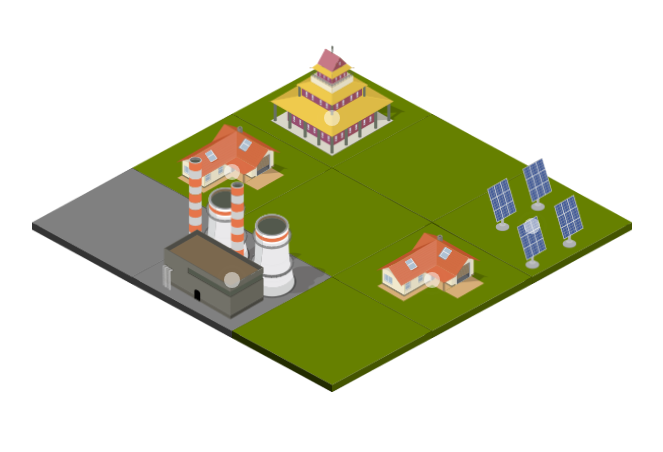
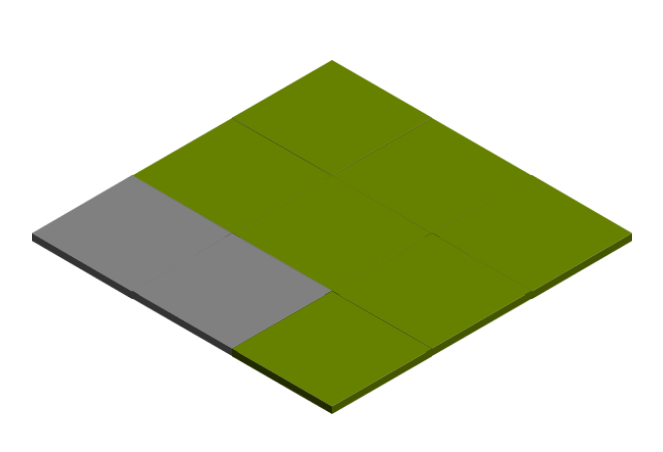
Before and after one commit to dhammafarer/exhibition-vue, a Vue app: page / in a window 1280 px wide. Shown: the top 452 px of the page, without its empty margins (68-731 px from the left). Built offline with nearby package versions, Linux system fonts and the light colour scheme.

Commit message:
refactor ground

```diff
--- a/src/App.vue
+++ b/src/App.vue
@@ -2,38 +2,13 @@
   <div id="app">
 
     <div class="graphic">
-      <div class="grid">
-        <div class="row" v-for="(row, rowIndex) in grid" :style="rowPosition(rowIndex)">
-          <div class="tile" v-for="(tile, tileIndex) in row" :style="tileStyles(tileIndex)">
-            <img class="grid-tile" :src="tiles['zero']"/>
-          </div>
+
+      <div v-if="true" class="ground">
+        <div class="tile" v-for="tile in ground" :style="groundTileStyles(tile.pos)">
+          <img class="ground-tile" :src="tiles[tile.type]"/>
         </div>
       </div>
 
-      <div class="ground">
-        <div class="row" v-for="(row, rowIndex) in grid" :style="rowPosition(rowIndex)">
-          <div class="tile" v-for="(tile, tileIndex) in row" :style="tileStyles(tileIndex)">
-            <img class="grid-tile" :src="tiles[tile]"/>
-          </div>
-        </div>
-      </div>
-
-      <div class="structures">
-        <div class="row" v-for="(row, rowIndex) in objects" :style="rowPosition(rowIndex)">
-          <div v-if="tile" class="tile" v-for="(tile, tileIndex) in row" :style="structureStyles(tileIndex)">
-            <img class="structure-tile" :src="tiles[tile]"/>
-          </div>
-        </div>
-      </div>
-
-      <div class="markers">
-        <div class="row" v-for="(row, rowIndex) in objects" :style="rowPosition(rowIndex)">
-          <div v-if="tile" class="tile" v-for="(tile, tileIndex) in row" :style="tileStyles(tileIndex)">
-            <div class="dot-background"></div>
-            <div class="dot" :type="tile" @click="showTooltip"></div>
-          </div>
-        </div>
-      </div>
     </div>
 
     <tooltip v-show="displayTooltip" @hideTooltip="hideTooltip" :content="tooltipContent"></tooltip>
@@ -55,13 +30,13 @@ export default {
       tileRatio: 1.7345,
       tileWidth: 200,
       offset: 0.94,
-      grid: [
+      groundMap: [
         ['grass', 'grass', 'grass'],
         ['grass', 'grass', 'grass'],
         ['stone', 'stone', 'grass']
 
       ],
-      objects: [
+      objectsMap: [
         ['temple', null, 'solar'],
         ['house', null, 'house'],
         [null, 'factory', null]
@@ -80,35 +55,23 @@ export default {
   computed: {
     tileHeight () {
       return (this.tileWidth / this.tileRatio)
+    },
+    ground () {
+      return this.groundMap
+        .map((row, y) => row
+          .map((el, x) => {
+            return {type: el, pos: [x, y]}
+          })
+        )
+        .reduce((a, b) => a.concat(b), [])
     }
   },
   methods: {
-    rowPosition (i) {
+    groundTileStyles ([x, y]) {
       return {
-        top: (this.tileHeight * this.offset) / 2 * i + 'px',
-        left: this.tileWidth / 2 * (this.grid.length - i) + 'px'
-      }
-    },
-    tilePosition (i) {
-      return {
-        top: (this.tileHeight * this.offset) / 2 * i + 'px',
-        left: this.tileWidth / 2 * i + 'px'
-      }
-    },
-    tileStyles (i) {
-      return {
-        width: this.tileWidth + 'px',
-        height: this.tileHeight + 'px',
-        top: this.tilePosition(i).top,
-        left: this.tilePosition(i).left
-      }
-    },
-    structureStyles (i) {
-      return {
-        width: this.tileWidth + 'px',
-        height: this.tileHeight * 2 + 'px',
-        top: this.tilePosition(i).top,
-        left: this.tilePosition(i).left
+        left: this.tileWidth / 2 * (this.groundMap.length + x - y) + 'px',
+        top: this.tileHeight / 2 * (x + y) + 'px',
+        width: this.tileWidth + 'px'
       }
     },
     showTooltip (e) {
```
